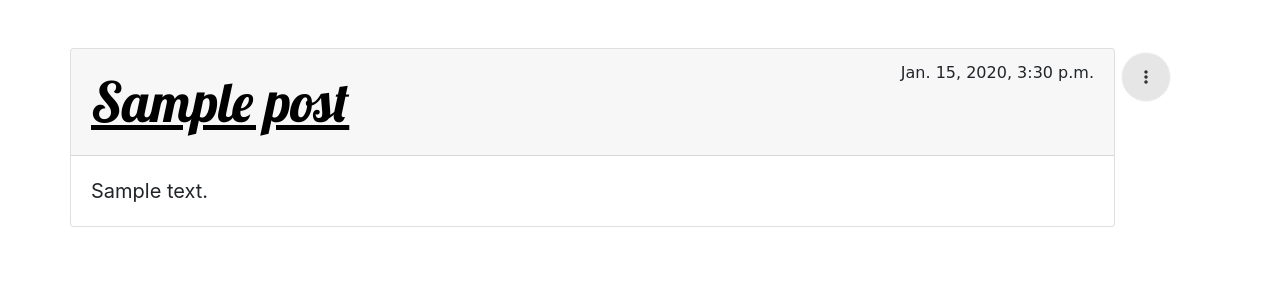
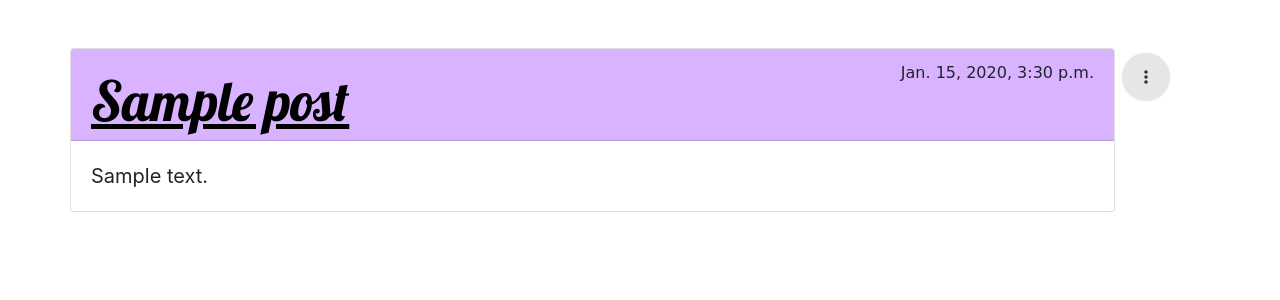
Before and after one commit to Saup21/Todo-list, a Django app: page /post/1/ in a window 1280 px wide. Shown: the part 79-379 px from the top of the page. Run offline with Django 3.2, Linux system fonts and the light colour scheme; a user stored in the database is signed in; tables that the repository leaves empty hold one stand-in row (values such as "Sample post"); some libraries are stand-ins or nearby versions.

Commit message:
Designing

```diff
--- a/todo/static/css/todo.css
+++ b/todo/static/css/todo.css
@@ -50,9 +50,17 @@ div.time-row {
     height: 26px;
 }
 
-div.card-srow {
-    padding-top: 2px;
-    padding-bottom: 0px;
+div.title-row {
+    line-height: 1.7rem;
+}
+
+div.title-row.pdet {
+    padding-bottom: 14px;
+}
+
+div.card-header.card-srow {
+    min-height: 67.2px;
+    background-color: #d9b3ff;
 }
 
 div.col-11.col-sm-11 {
--- a/todo/templates/todo/post_detail.html
+++ b/todo/templates/todo/post_detail.html
@@ -6,14 +6,12 @@
     <div class="row">
         <div class="col-11 col-sm-11">
             <div class="card card-login mx-auto mt-5">
-               <div class="card-header">
-                   <div class="row">
-                       <div class="col-8 col-sm-8">
-                           <p class="title"><u>{{ post.title }}</u></p>
-                       </div>
-                       <div class="col-4 col-sm-4">
-                           <time class="dt">{{ post.published_date }}</time>
-                       </div>
+               <div class="card-header card-srow">
+                   <div class="time-row">
+                       <time class="dt">{{ post.published_date }}</time>
+                   </div>
+                   <div class="title-row pdet">
+                       <p class="title"><u>{{ post.title }}</u></p>
                    </div>
                </div>
                <div class="card-body">
@@ -27,7 +25,7 @@
             <div class="del-edit">
                 <ul class="dot">
                     <li class="show"><button type="button" class="ansh btn btn-light"><i class="sham fas fa-ellipsis-v"></i></button></li>
-                    <li class="hide"><button type="button" class="ansh btn btn-warning"><a href="#"><i class="sham fas fa-edit"></i></a></button></li>
+                    <li class="hide"><a href="#"><button type="button" class="ansh btn btn-warning"><i class="sham fas fa-edit"></i></button></a></li>
                     <li class="hide"><button type="button" class="ansh btn btn-danger" data-toggle="modal" data-target="#exampleModalCenter"><i class="sham fas fa-trash-alt"></i></button></li>
                 </ul>
             </div>
@@ -48,7 +46,7 @@
           </div>
           <div class="modal-footer">
             <button type="button" class="btn btn-success" data-dismiss="modal">NO</button>
-            <button type="button" class="afrm btn btn-danger"><a href="{% url 'delete_post' pk=post.pk %}">YES</a></button>
+            <a href="{% url 'delete_post' pk=post.pk %}"><button type="button" class="afrm btn btn-danger">YES</button></a>
           </div>
         </div>
       </div>
```
Also changed, not shown: todo/templates/todo/todo.html (+0 -8 lines).
